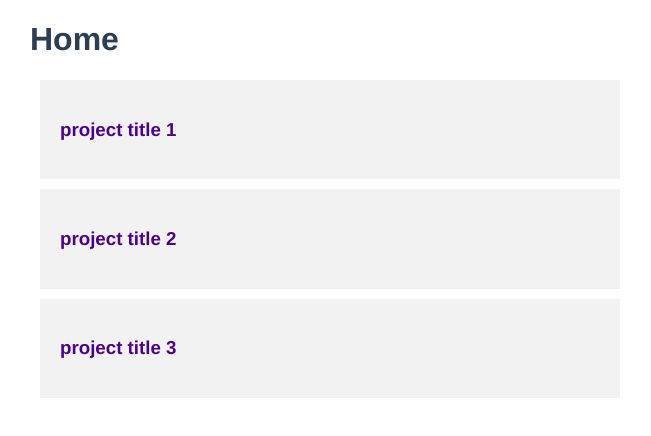
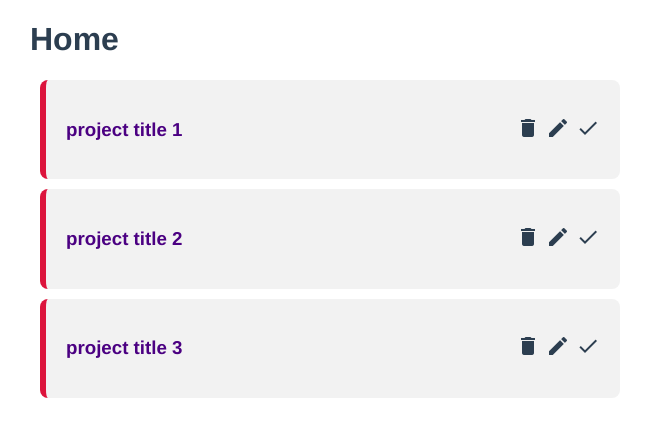
Before and after one commit to Dice1111/Project_Planner, a Vue app: page / in a window 1280 px wide. Shown: the top 436 px of the page, without its empty margins (310-961 px from the left). Built offline with nearby package versions, Linux system fonts and the light colour scheme; data requests are answered from the project's data file.

Commit message:
adding_css

```diff
--- a/public/index.html
+++ b/public/index.html
@@ -4,6 +4,8 @@
     <meta charset="utf-8">
     <meta http-equiv="X-UA-Compatible" content="IE=edge">
     <meta name="viewport" content="width=device-width,initial-scale=1.0">
+    <link href="https://fonts.googleapis.com/icon?family=Material+Icons"
+      rel="stylesheet">
     <link rel="icon" href="<%= BASE_URL %>favicon.ico">
     <title><%= htmlWebpackPlugin.options.title %></title>
   </head>
--- a/src/App.vue
+++ b/src/App.vue
@@ -13,5 +13,4 @@
   color: #2c3e50;
 }
 
-
 </style>
--- a/src/components/SingleProject.vue
+++ b/src/components/SingleProject.vue
@@ -1,6 +1,22 @@
 <template>
-    <div class="project" @click="showDetail=!showDetail">
-        <h3>{{project.title}}</h3>
+    <div class="project">
+        <div class="flexing">
+            <div>
+                <h3 @click="showDetail=!showDetail">{{project.title}}</h3>
+            </div>
+            <div>
+                <span class="material-icons">
+                    delete
+                </span>
+                <span class="material-icons">
+                    edit
+                </span>
+                <span class="material-icons">
+                    done
+                </span>
+            </div>
+        </div>
+
         <p v-if="showDetail">{{project.detail}}</p>
     </div>
 </template>
@@ -20,10 +36,24 @@
     .project{
         padding: 20px;
         background-color: #f2f2f2;
-        cursor: pointer;
+        border-left: 6px solid crimson;
+        border-radius: 8px;
         margin: 10px;
     }
     h3{
         color: indigo;
+        cursor: pointer;
+    }
+    .flexing{
+        display: flex;
+        justify-content: space-between;
+        align-items: center;
+    }
+    span{
+        margin-left: 6px;
+        cursor: pointer;
+    }
+    span:hover{
+        color: #777;
     }
 </style>
```
